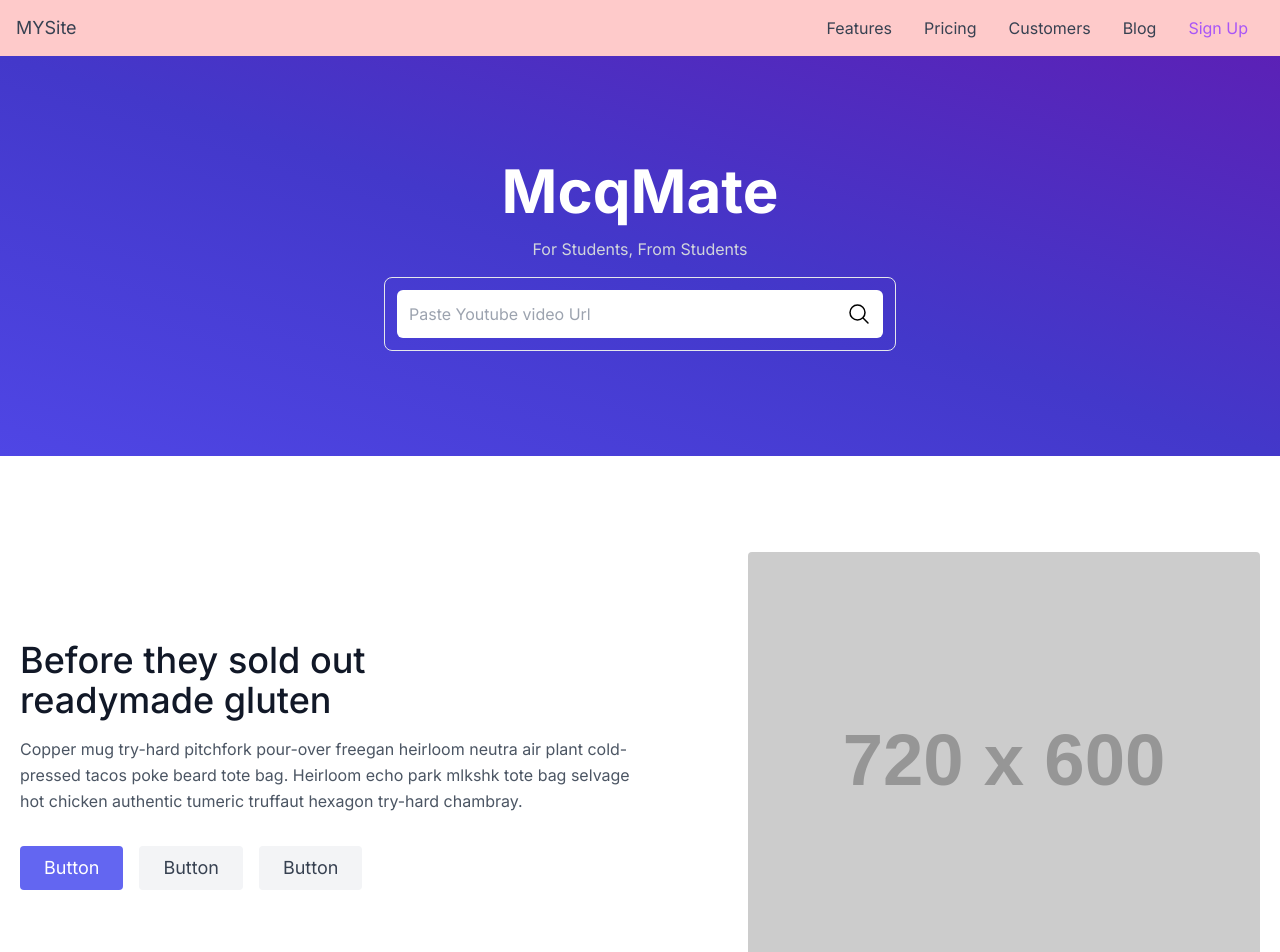
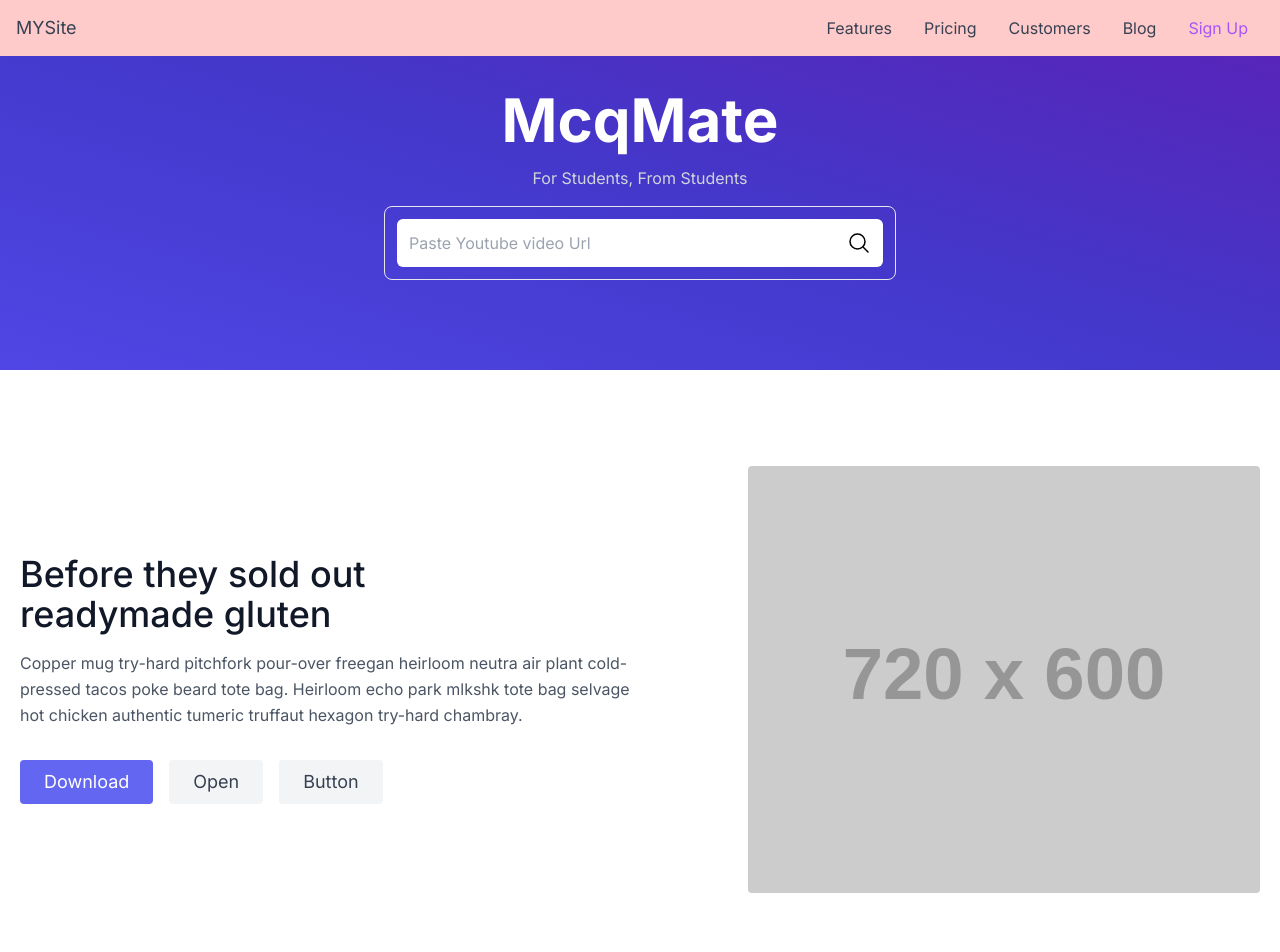
Before and after one commit to AyoubELOUAIZI/simple-Youtube-tumbnail-downloader, a Next.js app: page / in a window 1280 px wide. Shown: the top 952 px of the page. Built offline with nearby package versions, Linux system fonts and the light colour scheme.

Commit message:
use imageId

```diff
--- a/src/components/ThumbnailDownloader/ThumbnailDownloader.jsx
+++ b/src/components/ThumbnailDownloader/ThumbnailDownloader.jsx
@@ -4,7 +4,7 @@ import { HeroThree } from "../heroThree/HeroThree";
 import { HeroTow } from "../heroTow/HeroTow";
 
 export const ThumbnailDownloader = () => {
-  const [imageUrl, setImageUrl] = useState("");
+  const [imageId, setImageId] = useState("");
 
   const handelVideoUrlChange = (videoUrl) => {
     console.log(videoUrl);
@@ -16,16 +16,16 @@ export const ThumbnailDownloader = () => {
       const videoId =
         videoUrl.split("v=")[1] || videoUrl.split("/").slice(-1)[0];
       // Change the thumbnail image URL
-      setImageUrl(`https://img.youtube.com/vi/${videoId}/sddefault.jpg`);
+      setImageId(videoId);
     } else {
-      setImageUrl("");
+      setImageId("");
     }
   };
 
   return (
     <div>
       <HeroThree handelVideoUrlChange={handelVideoUrlChange} />
-      <HeroTow imageUrl={imageUrl} />
+      <HeroTow imageId={imageId} />
     </div>
   );
 };
--- a/src/components/heroThree/HeroThree.jsx
+++ b/src/components/heroThree/HeroThree.jsx
@@ -4,7 +4,7 @@ export const HeroThree = ({ handelVideoUrlChange }) => {
 
   return (
     <div>
-      <div class="relative h-[400px] bg-gradient-to-tr from-indigo-600 via-indigo-700 to-violet-800">
+      <div class="relative h-[370px] bg-gradient-to-tr from-indigo-600 via-indigo-700 to-violet-800">
         <div class="flex flex-col gap-4 justify-center items-center w-full h-full px-3 md:px-0">
           <h1 class="text-4xl md:text-5xl lg:text-6xl font-bold text-white">
             McqMate
--- a/src/components/heroTow/HeroTow.jsx
+++ b/src/components/heroTow/HeroTow.jsx
@@ -1,7 +1,7 @@
 import React from "react";
 
-export const HeroTow = ({ imageUrl }) => {
-  console.log("imageUrl", imageUrl);
+export const HeroTow = ({ imageId }) => {
+  console.log("imageId", imageId);
   return (
     <div>
       <section class="text-gray-600 body-font">
@@ -20,10 +20,10 @@ export const HeroTow = ({ imageUrl }) => {
             </p>
             <div class="flex justify-center">
               <button class="inline-flex text-white bg-indigo-500 border-0 py-2 px-6 focus:outline-none hover:bg-indigo-600 rounded text-lg">
-                Button
+                Download
               </button>
               <button class="ml-4 inline-flex text-gray-700 bg-gray-100 border-0 py-2 px-6 focus:outline-none hover:bg-gray-200 rounded text-lg">
-                Button
+                Open
               </button>
               <button class="ml-4 inline-flex text-gray-700 bg-gray-100 border-0 py-2 px-6 focus:outline-none hover:bg-gray-200 rounded text-lg">
                 Button
@@ -34,7 +34,11 @@ export const HeroTow = ({ imageUrl }) => {
             <img
               class="object-cover object-center rounded"
               alt="thumbnail"
-              src={imageUrl ? imageUrl : "https://dummyimage.com/720x600"}
+              src={
+                imageId
+                  ? `https://img.youtube.com/vi/${imageId}/sddefault.jpg`
+                  : "https://dummyimage.com/720x600"
+              }
             />
           </div>
         </div>
--- a/src/components/navbar/Navbar.jsx
+++ b/src/components/navbar/Navbar.jsx
@@ -1,15 +1,13 @@
-"use client"
-import React, { useState } from 'react'
+"use client";
+import React, { useState } from "react";
 
 export const Navbar = () => {
   // const button = document.querySelector('#menu-button');
   // const menu = document.querySelector('#menu');
 
-
   // button.addEventListener('click', () => {
   //   menu.classList.toggle('hidden');
   // });
-
 
   const [isMenuHidden, setMenuHidden] = useState(true);
 
@@ -17,9 +15,8 @@ export const Navbar = () => {
     setMenuHidden(!isMenuHidden);
   };
 
-
   return (
-  <header >
+    <header>
       <nav
         class="
           flex flex-wrap
@@ -31,13 +28,13 @@ export const Navbar = () => {
           px-4
           text-lg text-gray-700
           bg-red-200
+          fixed
+          z-40
 
         "
       >
         <div>
-          <a href="#">
-           MYSite
-          </a>
+          <a href="#">MYSite</a>
         </div>
 
         <svg
@@ -59,7 +56,7 @@ export const Navbar = () => {
 
         <div
           className={`w-full md:flex md:items-center md:w-auto ${
-            isMenuHidden ? 'hidden' : ''
+            isMenuHidden ? "hidden" : ""
           }`}
           id="menu"
         >
@@ -72,35 +69,36 @@ export const Navbar = () => {
               md:pt-0"
           >
             <li>
-              <a class="md:p-4 py-2 block hover:text-purple-400" href="#"
-                >Features</a
-              >
+              <a class="md:p-4 py-2 block hover:text-purple-400" href="#">
+                Features
+              </a>
             </li>
             <li>
-              <a class="md:p-4 py-2 block hover:text-purple-400" href="#"
-                >Pricing</a
-              >
+              <a class="md:p-4 py-2 block hover:text-purple-400" href="#">
+                Pricing
+              </a>
             </li>
             <li>
-              <a class="md:p-4 py-2 block hover:text-purple-400" href="#"
-                >Customers</a
-              >
+              <a class="md:p-4 py-2 block hover:text-purple-400" href="#">
+                Customers
+              </a>
             </li>
             <li>
-              <a class="md:p-4 py-2 block hover:text-purple-400" href="#"
-                >Blog</a
-              >
+              <a class="md:p-4 py-2 block hover:text-purple-400" href="#">
+                Blog
+              </a>
             </li>
             <li>
               <a
                 class="md:p-4 py-2 block hover:text-purple-400 text-purple-500"
                 href="#"
-                >Sign Up</a
               >
+                Sign Up
+              </a>
             </li>
           </ul>
         </div>
       </nav>
     </header>
-  )
-}
+  );
+};
```
Lines whose indentation alone changed are shown as unchanged.
